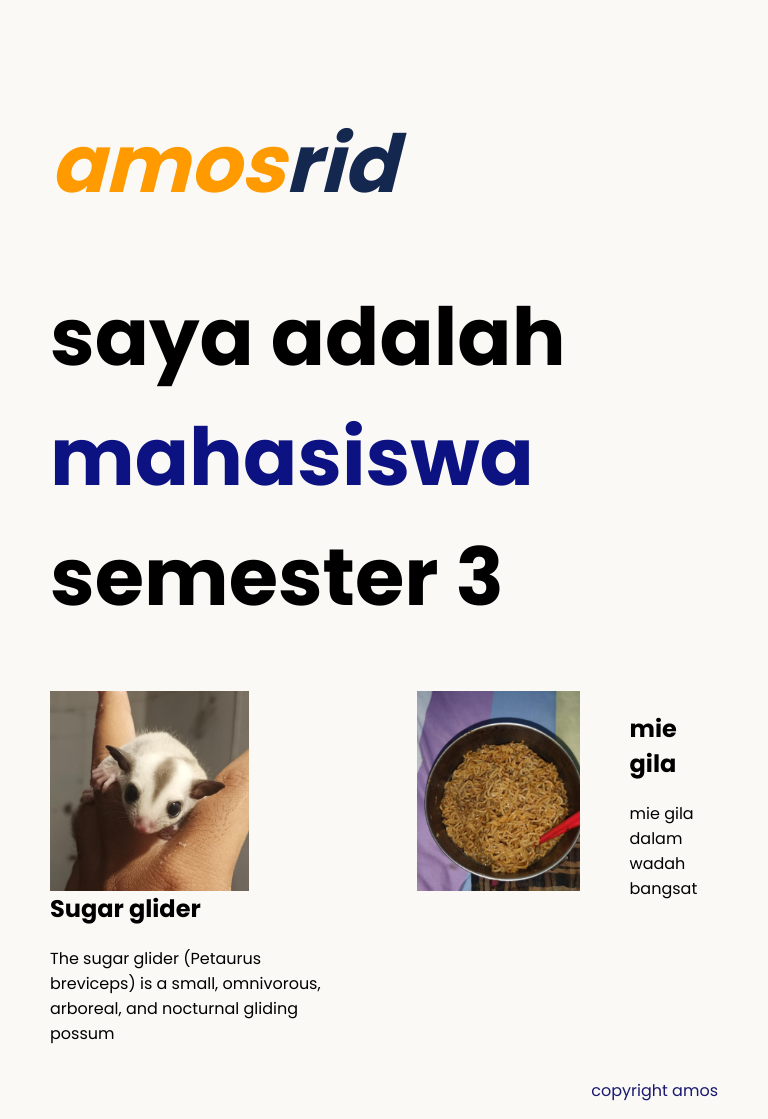
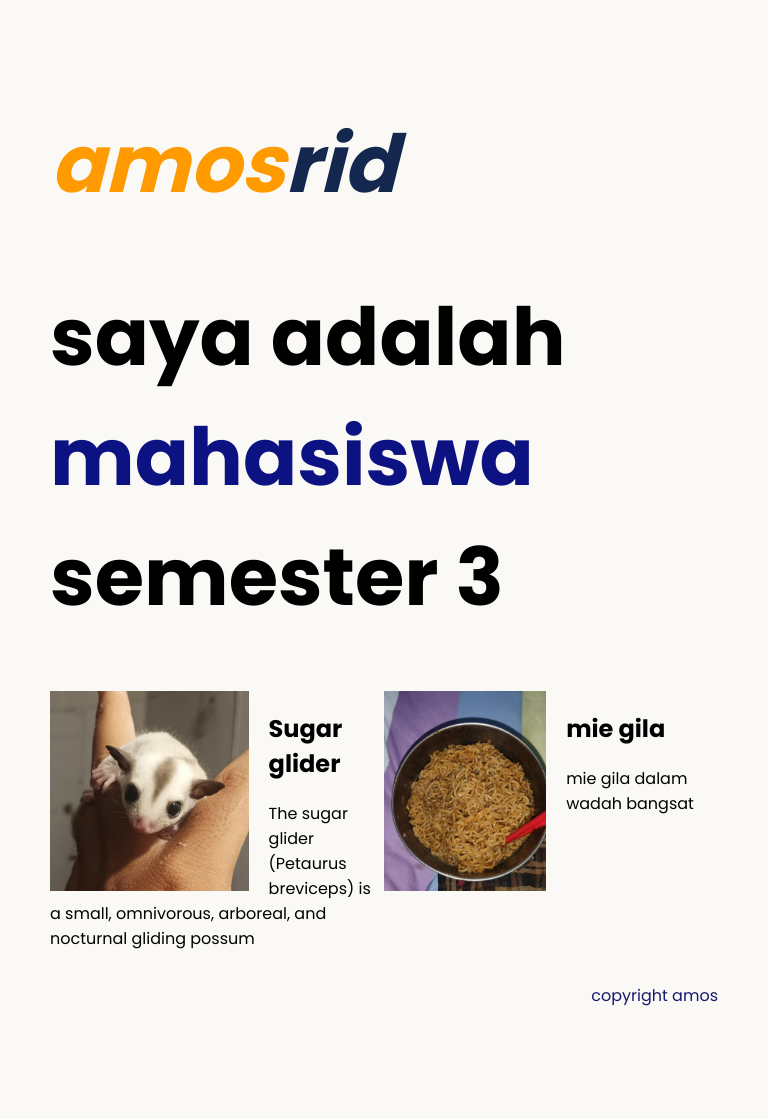
Before and after one commit to amosrid/amos, a plain HTML site: page index.html in a window 768 px wide. After the commit the page ends 1024 px from the top, so only its background shows below. Drawn offline with Linux system fonts and the light colour scheme.

Commit message:
Update style.css

```diff
--- a/style.css
+++ b/style.css
@@ -66,3 +66,14 @@ width: 45%;
     object-fit: cover;
   }
 }
+@media (min-width: 680px) and (max-width: 1100px) {
+  .tile-image {
+    margin-right: 20px;
+  }
+  p {
+    font-size: 1rem;
+  }
+  .card {
+    width: 50%;
+  }
+}
```
